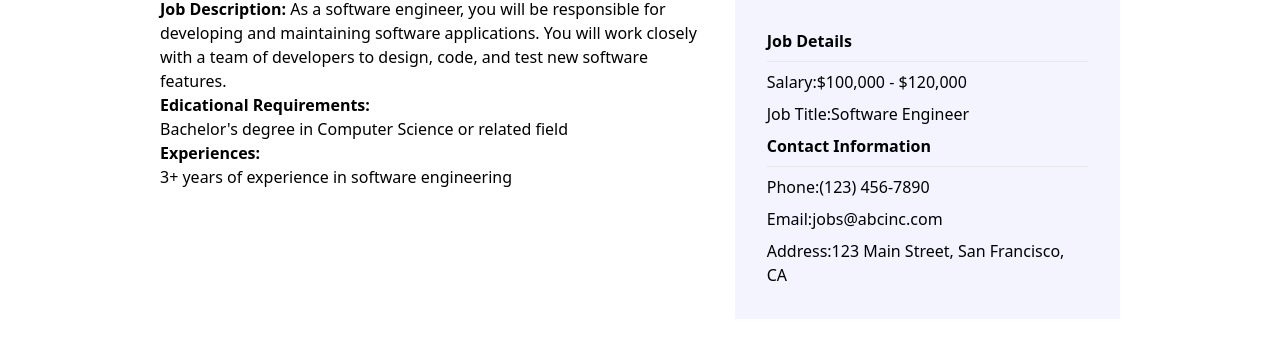
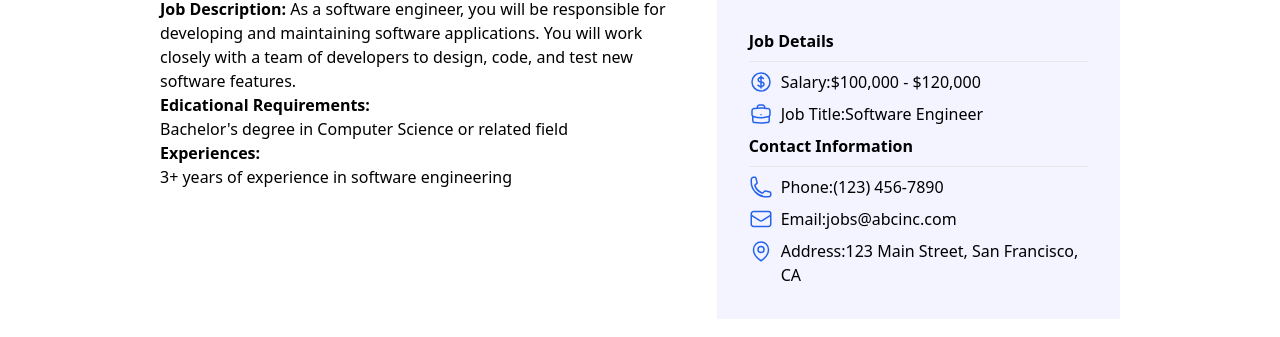
Before and after one commit to Sakib360360/Job-Hunt, a React (Vite) app: page /job-details/1 in a window 1280 px wide. Shown: the part 447-784 px from the top of the page. Built offline with nearby package versions, Linux system fonts and the light colour scheme.

Commit message:
heroicons added

```diff
--- a/src/Components/JobDetails/JobDetails.jsx
+++ b/src/Components/JobDetails/JobDetails.jsx
@@ -4,8 +4,8 @@ import { Link, useLoaderData, useNavigate } from 'react-router-dom';
 const JobDetails = () => {
 
     const data = useLoaderData()
-    const local = () =>{
-        localStorage.setItem('data',JSON.stringify(data))
+    const local = () => {
+        localStorage.setItem('data', JSON.stringify(data))
         const previousLocal = localStorage.getItem('data')
         // const previousLocalJson = JSON.parse(previousLocal)
         // const stringifiedObject = JSON.stringify(data)
@@ -36,16 +36,32 @@ const JobDetails = () => {
                     <div className='bg-[#7e8ffe18] p-8 space-y-2'>
                         <h1 className='font-bold'>Job Details</h1>
                         <hr />
-                        <h1>Salary:{data.salary}</h1>
-                        <h1>Job Title:{data.title}</h1>
+                        <h1 className='flex'><span className='mr-2'><svg xmlns="http://www.w3.org/2000/svg" fill="none" viewBox="0 0 24 24" strokeWidth="1.5" stroke="currentColor" className="w-6 h-6 text-blue-600">
+                            <path strokeLinecap="round" strokeLinejoin="round" d="M12 6v12m-3-2.818l.879.659c1.171.879 3.07.879 4.242 0 1.172-.879 1.172-2.303 0-3.182C13.536 12.219 12.768 12 12 12c-.725 0-1.45-.22-2.003-.659-1.106-.879-1.106-2.303 0-3.182s2.9-.879 4.006 0l.415.33M21 12a9 9 0 11-18 0 9 9 0 0118 0z" />
+                        </svg>
+                        </span> Salary:{data.salary}</h1>
+                        <h1 className='flex'><span className='mr-2'><svg xmlns="http://www.w3.org/2000/svg" fill="none" viewBox="0 0 24 24" strokeWidth="1.5" stroke="currentColor" className="w-6 h-6 text-blue-600">
+                            <path strokeLinecap="round" strokeLinejoin="round" d="M20.25 14.15v4.25c0 1.094-.787 2.036-1.872 2.18-2.087.277-4.216.42-6.378.42s-4.291-.143-6.378-.42c-1.085-.144-1.872-1.086-1.872-2.18v-4.25m16.5 0a2.18 2.18 0 00.75-1.661V8.706c0-1.081-.768-2.015-1.837-2.175a48.114 48.114 0 00-3.413-.387m4.5 8.006c-.194.165-.42.295-.673.38A23.978 23.978 0 0112 15.75c-2.648 0-5.195-.429-7.577-1.22a2.016 2.016 0 01-.673-.38m0 0A2.18 2.18 0 013 12.489V8.706c0-1.081.768-2.015 1.837-2.175a48.111 48.111 0 013.413-.387m7.5 0V5.25A2.25 2.25 0 0013.5 3h-3a2.25 2.25 0 00-2.25 2.25v.894m7.5 0a48.667 48.667 0 00-7.5 0M12 12.75h.008v.008H12v-.008z" />
+                        </svg>
+                        </span> Job Title:{data.title}</h1>
                         <h1 className='font-bold'>Contact Information</h1>
                         <hr />
-                        <h1>Phone:{data.phone}</h1>
-                        <h1>Email:{data.email}</h1>
-                        <h1>Address:{data.address}</h1>
+                        <h1 className='flex'><span className='mr-2'><svg xmlns="http://www.w3.org/2000/svg" fill="none" viewBox="0 0 24 24" strokeWidth="1.5" stroke="currentColor" className="w-6 h-6 text-blue-600">
+                            <path strokeLinecap="round" strokeLinejoin="round" d="M2.25 6.75c0 8.284 6.716 15 15 15h2.25a2.25 2.25 0 002.25-2.25v-1.372c0-.516-.351-.966-.852-1.091l-4.423-1.106c-.44-.11-.902.055-1.173.417l-.97 1.293c-.282.376-.769.542-1.21.38a12.035 12.035 0 01-7.143-7.143c-.162-.441.004-.928.38-1.21l1.293-.97c.363-.271.527-.734.417-1.173L6.963 3.102a1.125 1.125 0 00-1.091-.852H4.5A2.25 2.25 0 002.25 4.5v2.25z" />
+                        </svg>
+                        </span> Phone:{data.phone}</h1>
+                        <h1 className='flex'><span className='mr-2'><svg xmlns="http://www.w3.org/2000/svg" fill="none" viewBox="0 0 24 24" strokeWidth="1.5" stroke="currentColor" className="w-6 h-6 text-blue-600">
+                            <path strokeLinecap="round" strokeLinejoin="round" d="M21.75 6.75v10.5a2.25 2.25 0 01-2.25 2.25h-15a2.25 2.25 0 01-2.25-2.25V6.75m19.5 0A2.25 2.25 0 0019.5 4.5h-15a2.25 2.25 0 00-2.25 2.25m19.5 0v.243a2.25 2.25 0 01-1.07 1.916l-7.5 4.615a2.25 2.25 0 01-2.36 0L3.32 8.91a2.25 2.25 0 01-1.07-1.916V6.75" />
+                        </svg>
+                        </span> Email:{data.email}</h1>
+                        <h1 className='flex'><span className='mr-2'><svg xmlns="http://www.w3.org/2000/svg" fill="none" viewBox="0 0 24 24" strokeWidth="1.5" stroke="currentColor" className="w-6 h-6 text-blue-600">
+                            <path strokeLinecap="round" strokeLinejoin="round" d="M15 10.5a3 3 0 11-6 0 3 3 0 016 0z" />
+                            <path strokeLinecap="round" strokeLinejoin="round" d="M19.5 10.5c0 7.142-7.5 11.25-7.5 11.25S4.5 17.642 4.5 10.5a7.5 7.5 0 1115 0z" />
+                        </svg>
+                        </span> Address:{data.address}</h1>
                     </div>
                     <div className='flex flex-col items-center'>
-                        <Link to='/applied-job' state={{data:data}}><button onClick={local} className='mt-6 bg-gradient-to-r from-[#7E90FE] to-[#9873FF] px-8 py-2 text-white rounded'>Apply to the job</button></Link>
+                        <Link to='/applied-job' state={{ data: data }}><button onClick={local} className='mt-6 bg-gradient-to-r from-[#7E90FE] to-[#9873FF] px-8 py-2 text-white rounded'>Apply to the job</button></Link>
                     </div>
 
                 </div>
```
Also changed, not shown: src/Components/Footer/Footer.jsx (+9 -9 lines).
